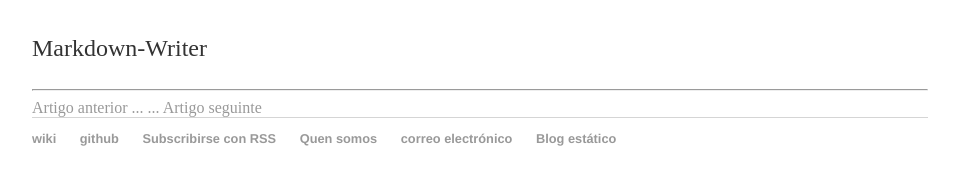
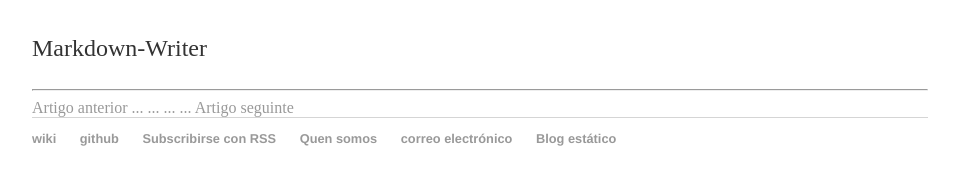
Before and after one commit to irocho/irocho.github.io, a Jekyll site: the page built from _posts/2016-04-28-atomizado.markdown, in a window 1280 px wide. Shown: the part 412-597 px from the top of the page, without its empty margins (160-1119 px from the left). Built offline with Jekyll 4.4.1, drawn with Linux system fonts in a browser that asks for light colours.

Commit message:
caralladas

```diff
--- a/_layouts/post.html
+++ b/_layouts/post.html
@@ -12,9 +12,9 @@
 
 <hr>
 {% if page.previous %}
-  <a href="{{  site.baseurl }}{{  page.previous.url }}"> Artigo anterior ... </a>
+  <a href="{{  site.baseurl }}{{  page.previous.url }}"> Artigo anterior ... ...  </a>
 {% endif %}
 
 {% if page.next %}
-  <a href="{{  site.baseurl }}{{  page.next.url }}"> ... Artigo seguinte </a>
+  <a href="{{  site.baseurl }}{{  page.next.url }}"> ... ... Artigo seguinte </a>
 {% endif %}
```
